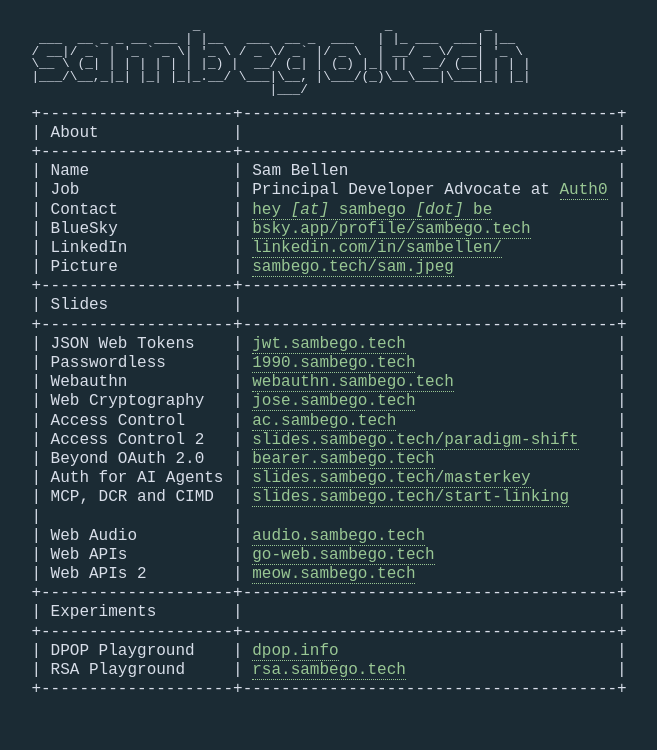
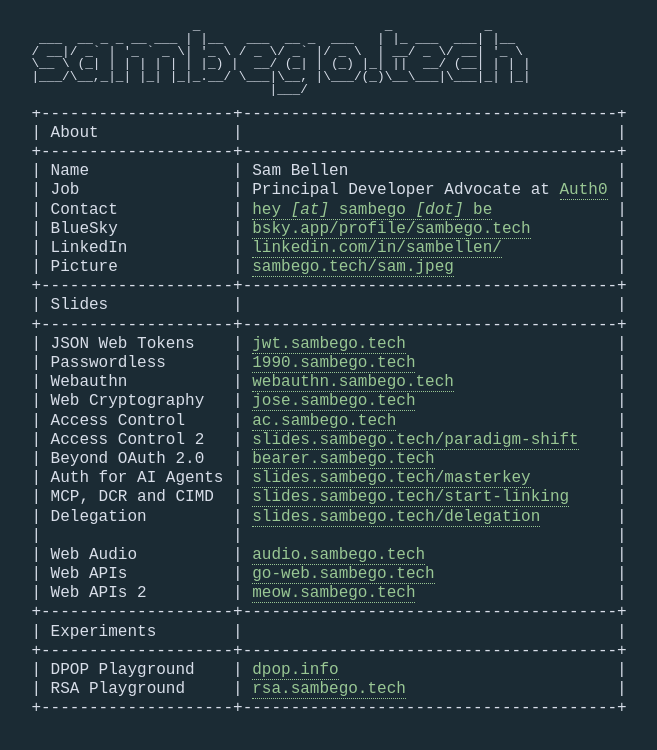
Before and after one commit to Sambego/sambego.tech, a plain HTML site: page index.html in a window 1280 px wide. Shown: the whole page, without its empty margins (27-684 px from the left). Drawn offline with Linux system fonts and the light colour scheme.

Commit message:
Add delegation slides

```diff
--- a/index.html
+++ b/index.html
@@ -83,6 +83,8 @@
       target="_blank">slides.sambego.tech/masterkey</a>&nbsp;&nbsp;&nbsp;&nbsp;&nbsp;&nbsp;&nbsp;&nbsp;&nbsp;&vert;<br />
     &vert;&nbsp;MCP, DCR and CIMD&nbsp;&nbsp;&vert;&nbsp;<a href="http://slides.sambego.tech/start-linking"
       target="_blank">slides.sambego.tech/start-linking</a>&nbsp;&nbsp;&nbsp;&nbsp;&nbsp;&vert;<br />
+    &vert;&nbsp;Delegation&nbsp;&nbsp;&nbsp;&nbsp;&nbsp;&nbsp;&nbsp;&nbsp;&nbsp;&vert;&nbsp;<a href="http://slides.sambego.tech/delegation"
+      target="_blank">slides.sambego.tech/delegation</a>&nbsp;&nbsp;&nbsp;&nbsp;&nbsp;&nbsp;&nbsp;&nbsp;&vert;<br />
     &vert;&nbsp;&nbsp;&nbsp;&nbsp;&nbsp;&nbsp;&nbsp;&nbsp;&nbsp;&nbsp;&nbsp;&nbsp;&nbsp;&nbsp;&nbsp;&nbsp;&nbsp;&nbsp;&nbsp;&nbsp;&vert;&nbsp;&nbsp;&nbsp;&nbsp;&nbsp;&nbsp;&nbsp;&nbsp;&nbsp;&nbsp;&nbsp;&nbsp;&nbsp;&nbsp;&nbsp;&nbsp;&nbsp;&nbsp;&nbsp;&nbsp;&nbsp;&nbsp;&nbsp;&nbsp;&nbsp;&nbsp;&nbsp;&nbsp;&nbsp;&nbsp;&nbsp;&nbsp;&nbsp;&nbsp;&nbsp;&nbsp;&nbsp;&nbsp;&nbsp;&vert;<br />
     &vert;&nbsp;Web&nbsp;Audio&nbsp;&nbsp;&nbsp;&nbsp;&nbsp;&nbsp;&nbsp;&nbsp;&nbsp;&nbsp;&vert;&nbsp;<a
       href="https://audio.sambego.tech"
```
